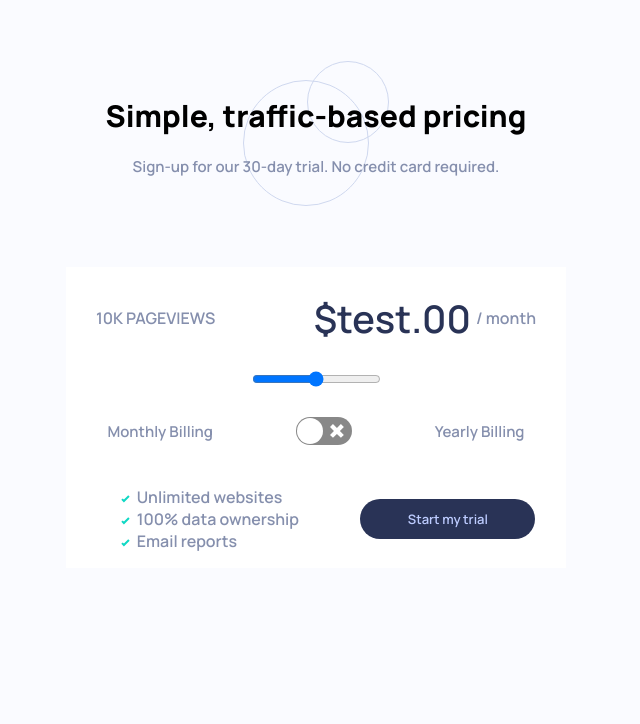
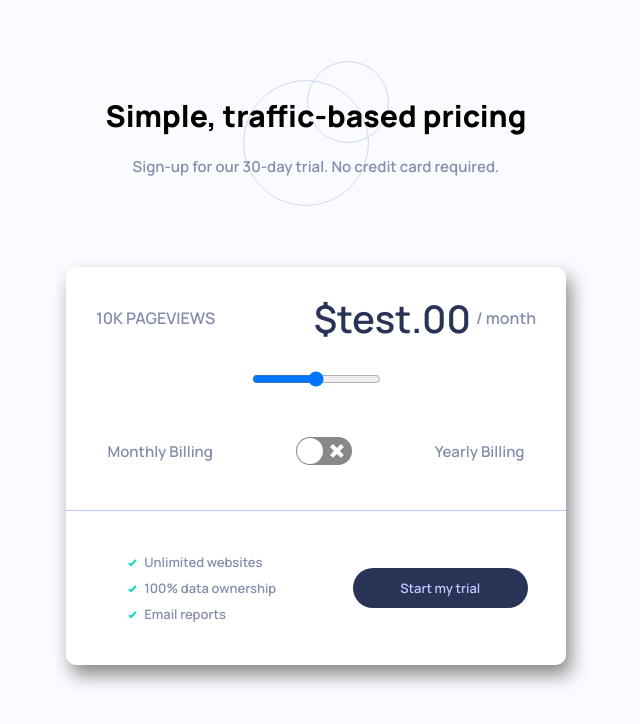
Before and after one commit to cleph01/interactive-pricing-component, a React (Create React App) app: page / in a window 1280 px wide. Shown: the top 724 px of the page, without its empty margins (324-964 px from the left). Built offline with nearby package versions, Linux system fonts and the light colour scheme.

Commit message:
shadow and rounded corners added to main component

```diff
--- a/src/SASS/billing.scss
+++ b/src/SASS/billing.scss
@@ -5,6 +5,8 @@
     flex-direction: row;
     justify-content: space-around;
     margin: 25px 0px;
+
+    padding: 20px 0px;
 
     .billing-options {
         display: flex;
--- a/src/SASS/footer.scss
+++ b/src/SASS/footer.scss
@@ -3,9 +3,13 @@
 .footer-container {
     display: flex;
     justify-content: space-around;
+    border-top: 1px solid $cta-text;
+    padding: 25px 0px;
 
     .offer-list {
         list-style-image: url($list-bullet-images);
+        font-size: 13px;
+        line-height: 200%;
         color: $text-color;
         text-align: left;
     }
--- a/src/SASS/main.scss
+++ b/src/SASS/main.scss
@@ -5,6 +5,10 @@
     text-align: center;
 
     width: 500px;
+
+    border-radius: 10px;
+
+    box-shadow: 5px 10px 18px #888888;
 
     .pricing-header {
         color: $text-color;
```
